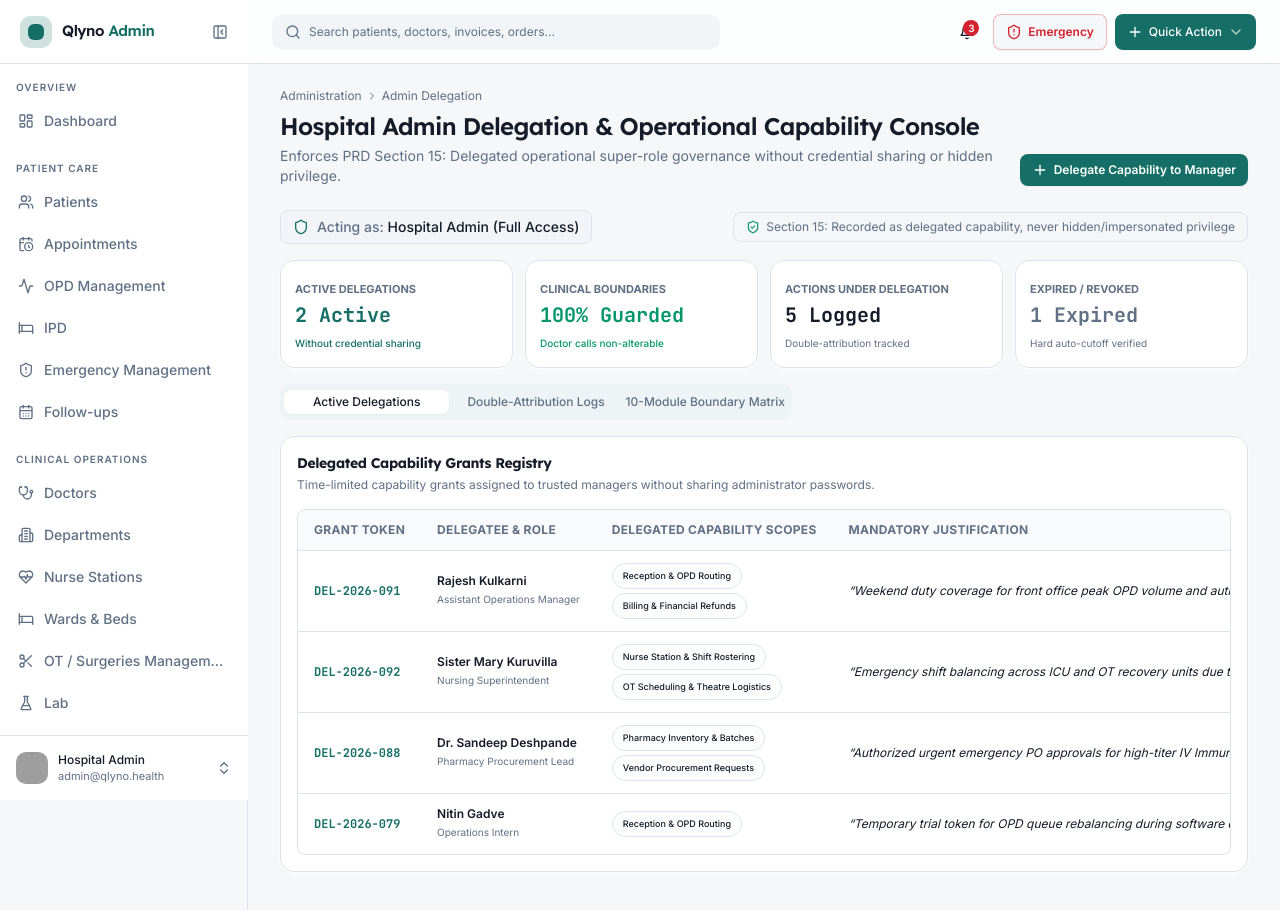
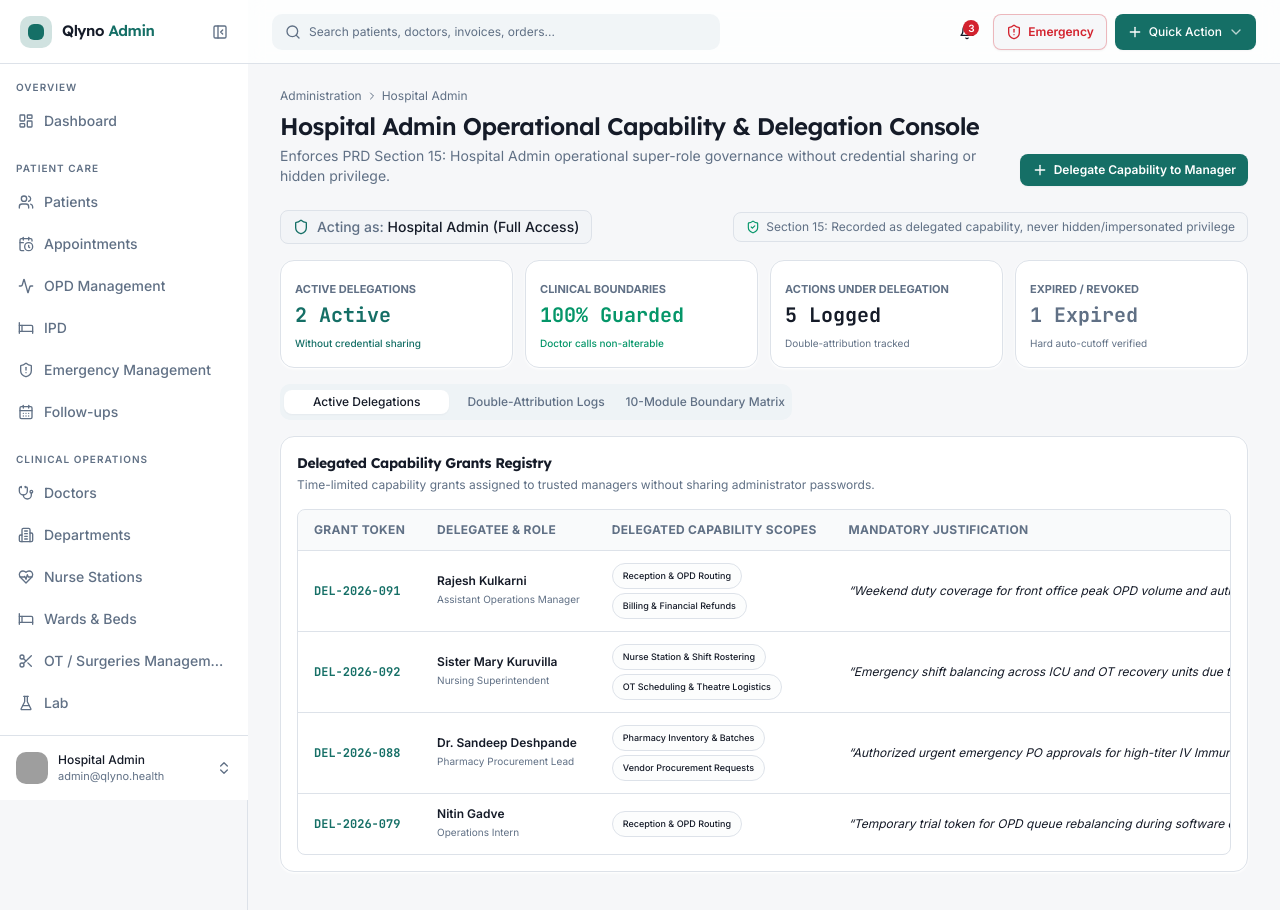
Before and after one commit to Akshay1799/hospitalAdmin, a Next.js app in the folder client/: page /admin-delegation in a window 1280 px wide. Shown: the top 910 px of the page. Built offline with nearby package versions, Linux system fonts and the light colour scheme; grey boxes are pictures that could not be loaded.

Commit message:
update(hospital admin): replaced the name Delegation with hospital admin

```diff
--- a/client/src/app/(dashboard)/admin-delegation/page.tsx
+++ b/client/src/app/(dashboard)/admin-delegation/page.tsx
@@ -194,12 +194,12 @@ export default function AdminDelegationPage() {
     return (
       <div className="space-y-4 animate-fade-in pb-12">
         <PageHeader
-          title="Hospital Admin Delegation &amp; Operational Capability Console"
-          description="Enforces PRD Section 15: Delegated operational super-role governance without credential sharing or hidden privilege."
-          crumbs={[{ label: "Administration" }, { label: "Admin Delegation" }]}
+          title="Hospital Admin Operational Capability &amp; Delegation Console"
+          description="Enforces PRD Section 15: Hospital Admin operational super-role governance without credential sharing or hidden privilege."
+          crumbs={[{ label: "Administration" }, { label: "Hospital Admin" }]}
         />
         <div className="h-48 flex items-center justify-center text-xs text-muted-foreground">
-          Loading delegation console...
+          Loading Hospital Admin console...
         </div>
       </div>
     );
@@ -212,9 +212,9 @@ export default function AdminDelegationPage() {
   return (
     <div className="space-y-4 animate-fade-in pb-12">
       <PageHeader
-        title="Hospital Admin Delegation &amp; Operational Capability Console"
-        description="Enforces PRD Section 15: Delegated operational super-role governance without credential sharing or hidden privilege."
-        crumbs={[{ label: "Administration" }, { label: "Admin Delegation" }]}
+        title="Hospital Admin Operational Capability &amp; Delegation Console"
+        description="Enforces PRD Section 15: Hospital Admin operational super-role governance without credential sharing or hidden privilege."
+        crumbs={[{ label: "Administration" }, { label: "Hospital Admin" }]}
         actions={
           <Button
             size="sm"
--- a/client/src/components/layout/nav-items.ts
+++ b/client/src/components/layout/nav-items.ts
@@ -152,7 +152,7 @@ export const navGroups: NavGroup[] = [
     title: "Administration",
     items: [
       { label: "Verifications", href: "/verification", icon: ShieldCheck },
-      { label: "Admin Delegation", href: "/admin-delegation", icon: UsersRound },
+      { label: "Hospital Admin", href: "/admin-delegation", icon: UsersRound },
       { label: "Reports", href: "/reports", icon: Gauge },
       { label: "Roles & Permissions", href: "/roles", icon: ShieldCheck },
       { label: "Audit Logs", href: "/audit-logs", icon: ScrollText },
```
